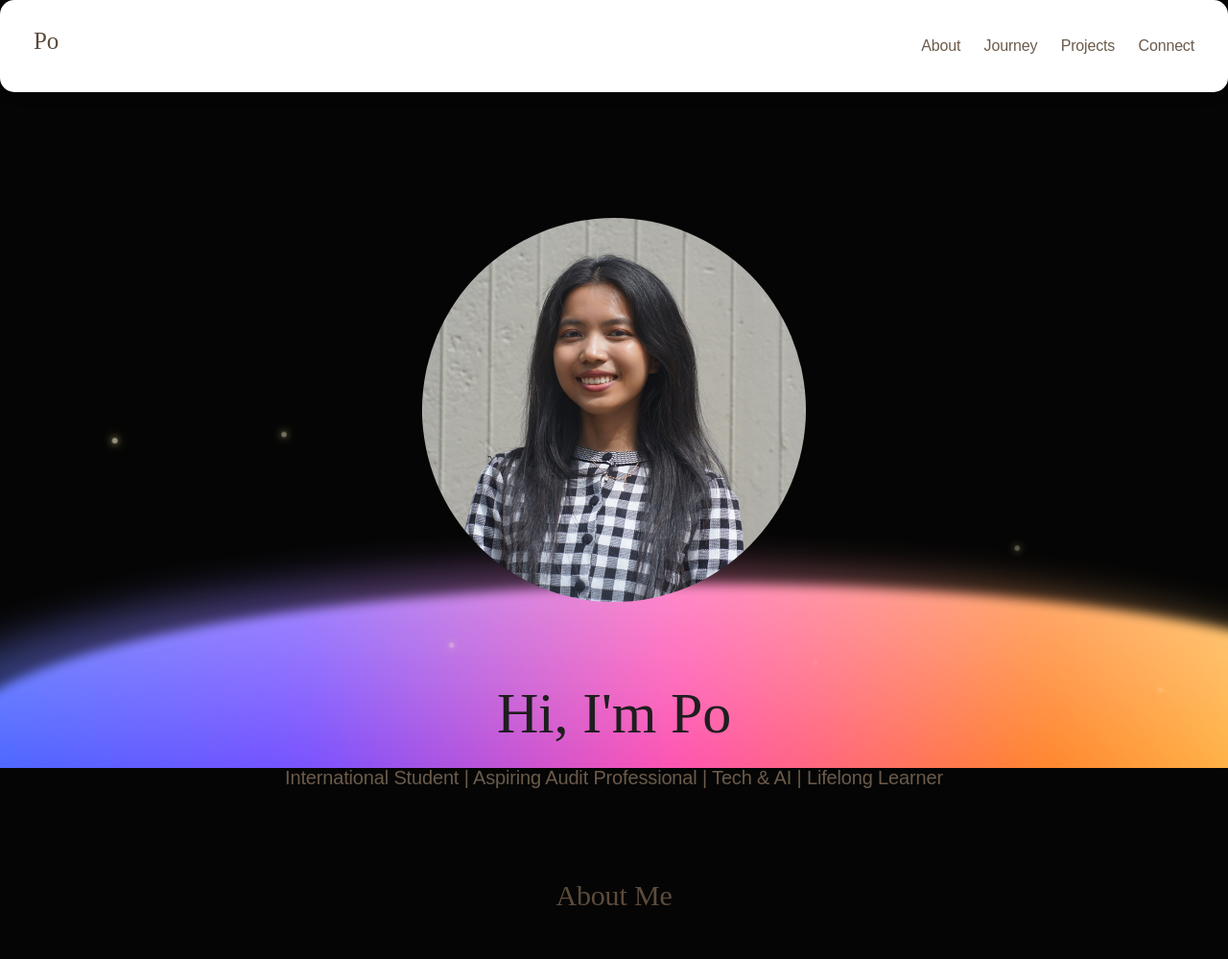
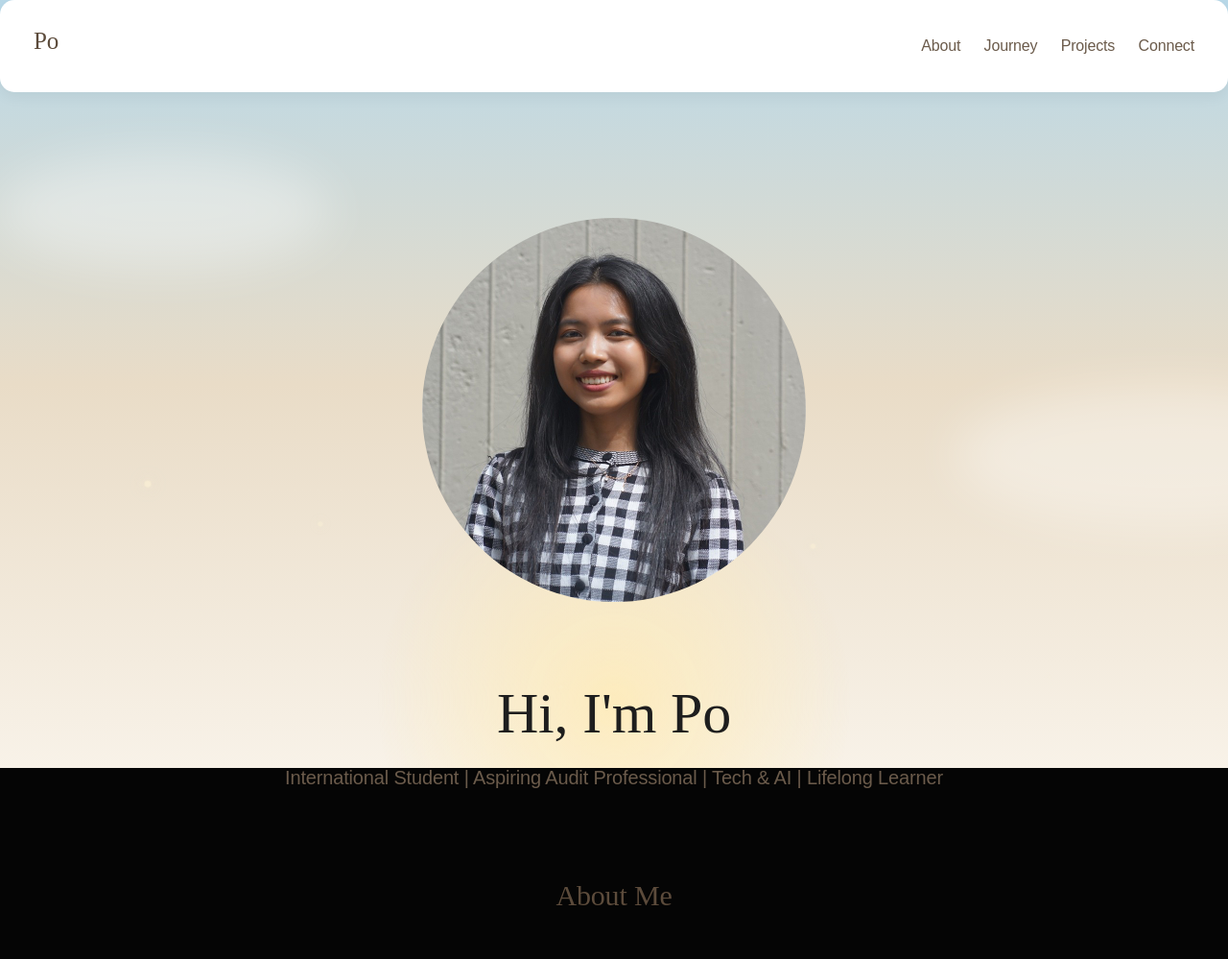
Before and after one commit to po-12365/thet-loon-po-portfolio, a Django app: page / in a window 1280 px wide. Shown: the top 999 px of the page at 96% size. Run offline with Django 5.2, Linux system fonts and the light colour scheme.

Commit message:
Update portfolio theme with sky and horizon design

```diff
--- a/portfolio/templates/portfolio/home.html
+++ b/portfolio/templates/portfolio/home.html
@@ -364,7 +364,7 @@ html{
 }
 }
 
-.fireflies{
+.sky-particles{
 
     position:fixed;
 
@@ -378,141 +378,146 @@ html{
 
 }
 
-.fireflies span{
+
+.sky-particles span{
 
     position:absolute;
 
-    width:6px;
+    width:8px;
 
-    height:6px;
+    height:8px;
 
     border-radius:50%;
 
-    background:#fff7cc;
 
-    opacity:.15;
+    background:#fff4d6;
+
+
+    opacity:.25;
+
 
     box-shadow:
-    0 0 8px #fff6c2,
-    0 0 15px #ffe27a;
+    0 0 12px rgba(255,240,200,.8),
+    0 0 25px rgba(200,220,240,.6);
 
-    animation:floatFirefly linear infinite;
-}
-.fireflies span:nth-child(1){
 
-left:8%;
-top:82%;
-animation-duration:12s;
-animation-delay:0s;
+    animation:
+    riseLight linear infinite;
 
 }
 
-.fireflies span:nth-child(2){
 
-left:22%;
-top:70%;
-animation-duration:15s;
+
+/* different starting points */
+
+
+.sky-particles span:nth-child(1){
+
+left:10%;
+top:90%;
+
+animation-duration:18s;
+
+}
+
+
+.sky-particles span:nth-child(2){
+
+left:25%;
+top:80%;
+
+animation-duration:22s;
+
+animation-delay:3s;
+
+}
+
+
+.sky-particles span:nth-child(3){
+
+left:45%;
+top:95%;
+
+animation-duration:20s;
+
+animation-delay:5s;
+
+}
+
+
+.sky-particles span:nth-child(4){
+
+left:65%;
+top:85%;
+
+animation-duration:24s;
+
 animation-delay:2s;
 
 }
 
-.fireflies span:nth-child(3){
 
-left:36%;
-top:92%;
-animation-duration:14s;
-animation-delay:4s;
+.sky-particles span:nth-child(5){
 
-}
+left:85%;
+top:90%;
 
-.fireflies span:nth-child(4){
+animation-duration:19s;
 
-left:52%;
-top:78%;
-animation-duration:17s;
-animation-delay:1s;
-
-}
-
-.fireflies span:nth-child(5){
-
-left:66%;
-top:88%;
-animation-duration:13s;
 animation-delay:6s;
 
 }
 
-.fireflies span:nth-child(6){
 
-left:82%;
-top:80%;
-animation-duration:18s;
-animation-delay:3s;
 
-}
+@keyframes riseLight{
 
-.fireflies span:nth-child(7){
-
-left:94%;
-top:94%;
-animation-duration:16s;
-animation-delay:5s;
-
-}
-
-.fireflies span:nth-child(n+8){
-
-left:calc(5% + 90% * var(--random,0.5));
-}
-@keyframes floatFirefly{
 
 0%{
 
 transform:
 translateY(0)
 translateX(0)
-scale(.8);
+scale(.5);
 
 opacity:0;
 
 }
 
+
 20%{
 
-opacity:.35;
+opacity:.4;
 
 }
+
 
 50%{
 
 transform:
-translateY(-180px)
-translateX(18px)
+translateY(-300px)
+translateX(30px)
 scale(1);
 
-opacity:.65;
+opacity:.7;
 
 }
 
-80%{
-
-opacity:.25;
-
-}
 
 100%{
 
 transform:
-translateY(-380px)
-translateX(-15px)
-scale(.7);
+translateY(-700px)
+translateX(-20px)
+scale(.3);
 
 opacity:0;
 
 }
 
+
 }
+
 
 .connect-box {
     background: #FAF8F4;
@@ -838,6 +843,183 @@ h2:hover::after{
 }
 
 
+.sky-bg{
+
+position:fixed;
+
+inset:0;
+
+overflow:hidden;
+
+z-index:-1;
+
+background:
+
+linear-gradient(
+180deg,
+#b8d8e8,
+#e9dcc7,
+#f8f2e8
+);
+
+}
+
+
+/* warm light coming from horizon */
+
+.horizon-light{
+
+position:absolute;
+
+width:500px;
+
+height:500px;
+
+border-radius:50%;
+
+
+background:
+
+radial-gradient(
+circle,
+rgba(255,235,180,.8),
+transparent 70%
+);
+
+
+bottom:-200px;
+
+left:50%;
+
+transform:translateX(-50%);
+
+
+animation:
+sunRise 8s infinite alternate;
+
+}
+
+
+
+@keyframes sunRise{
+
+from{
+
+transform:
+translateX(-50%)
+translateY(30px);
+
+opacity:.6;
+
+}
+
+
+to{
+
+transform:
+translateX(-50%)
+translateY(-20px);
+
+opacity:1;
+
+}
+
+}
+
+
+
+/* moving clouds */
+
+
+.soft-cloud{
+
+position:absolute;
+
+background:
+rgba(255,255,255,.35);
+
+filter:blur(25px);
+
+border-radius:50%;
+
+}
+
+
+
+.cloud1{
+
+width:350px;
+
+height:120px;
+
+top:20%;
+
+left:-300px;
+
+
+animation:
+cloudMove 40s linear infinite;
+
+}
+
+
+
+.cloud2{
+
+width:450px;
+
+height:150px;
+
+top:50%;
+
+right:-400px;
+
+
+animation:
+cloudMoveReverse 50s linear infinite;
+
+}
+
+
+
+@keyframes cloudMove{
+
+
+from{
+
+transform:translateX(0);
+
+}
+
+
+to{
+
+transform:translateX(140vw);
+
+}
+
+}
+
+
+
+@keyframes cloudMoveReverse{
+
+
+from{
+
+transform:translateX(0);
+
+}
+
+
+to{
+
+transform:translateX(-140vw);
+
+}
+
+}
+
 </style>
 
 </head>
@@ -845,30 +1027,19 @@ h2:hover::after{
 
 <body>
 
-    <div class="liquid-bg">
-    <div class="wave wave1"></div>
-    <div class="wave wave2"></div>
+<div class="sky-bg">
+    <div class="horizon-light"></div>
+    <div class="soft-cloud cloud1"></div>
+    <div class="soft-cloud cloud2"></div>
 </div>
 
-<div class="fireflies">
+<div class="sky-particles">
 
-    <span></span>
-    <span></span>
-    <span></span>
-    <span></span>
-    <span></span>
-
-    <span></span>
-    <span></span>
-    <span></span>
-    <span></span>
-    <span></span>
-
-    <span></span>
-    <span></span>
-    <span></span>
-    <span></span>
-    <span></span>
+<span></span>
+<span></span>
+<span></span>
+<span></span>
+<span></span>
 
 </div>
 
```
